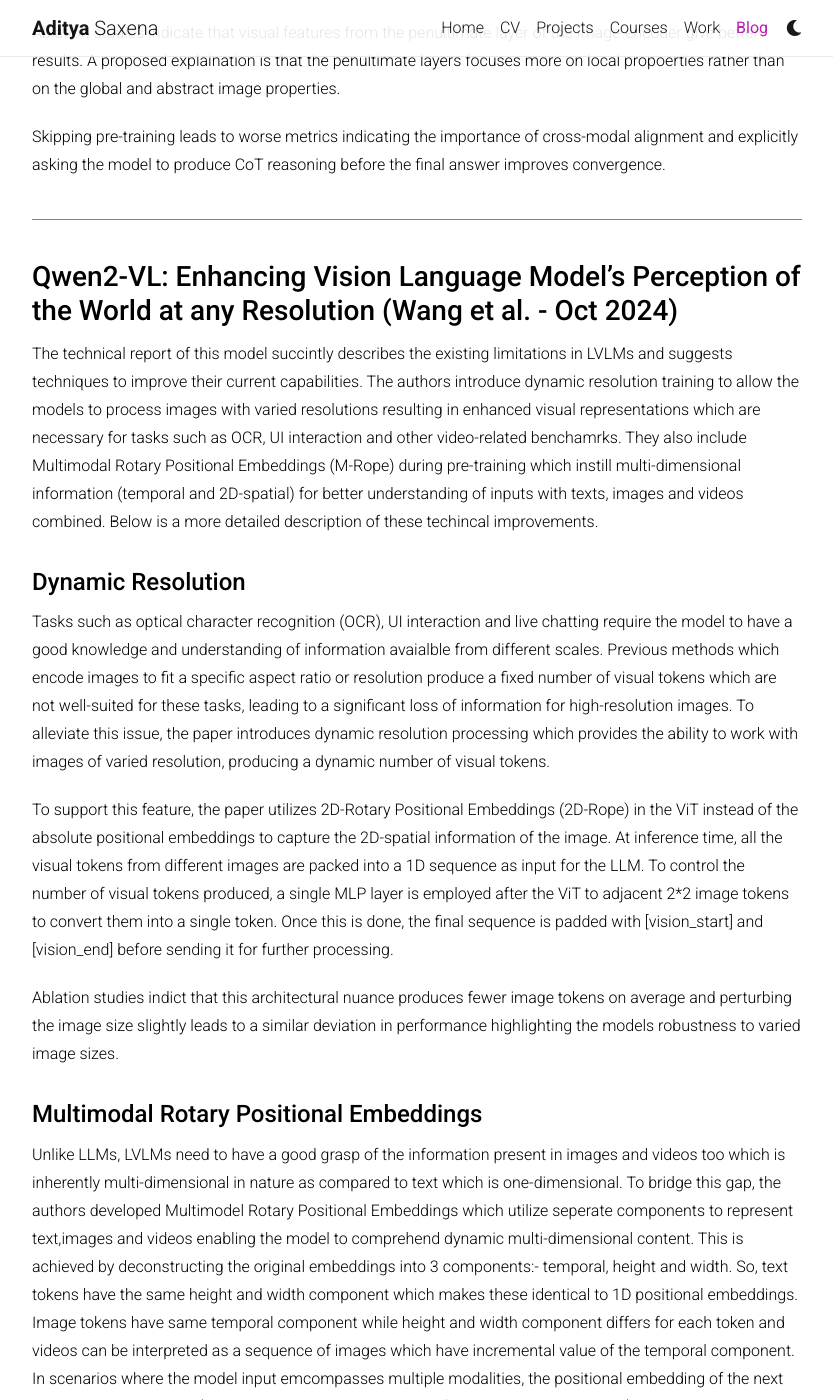
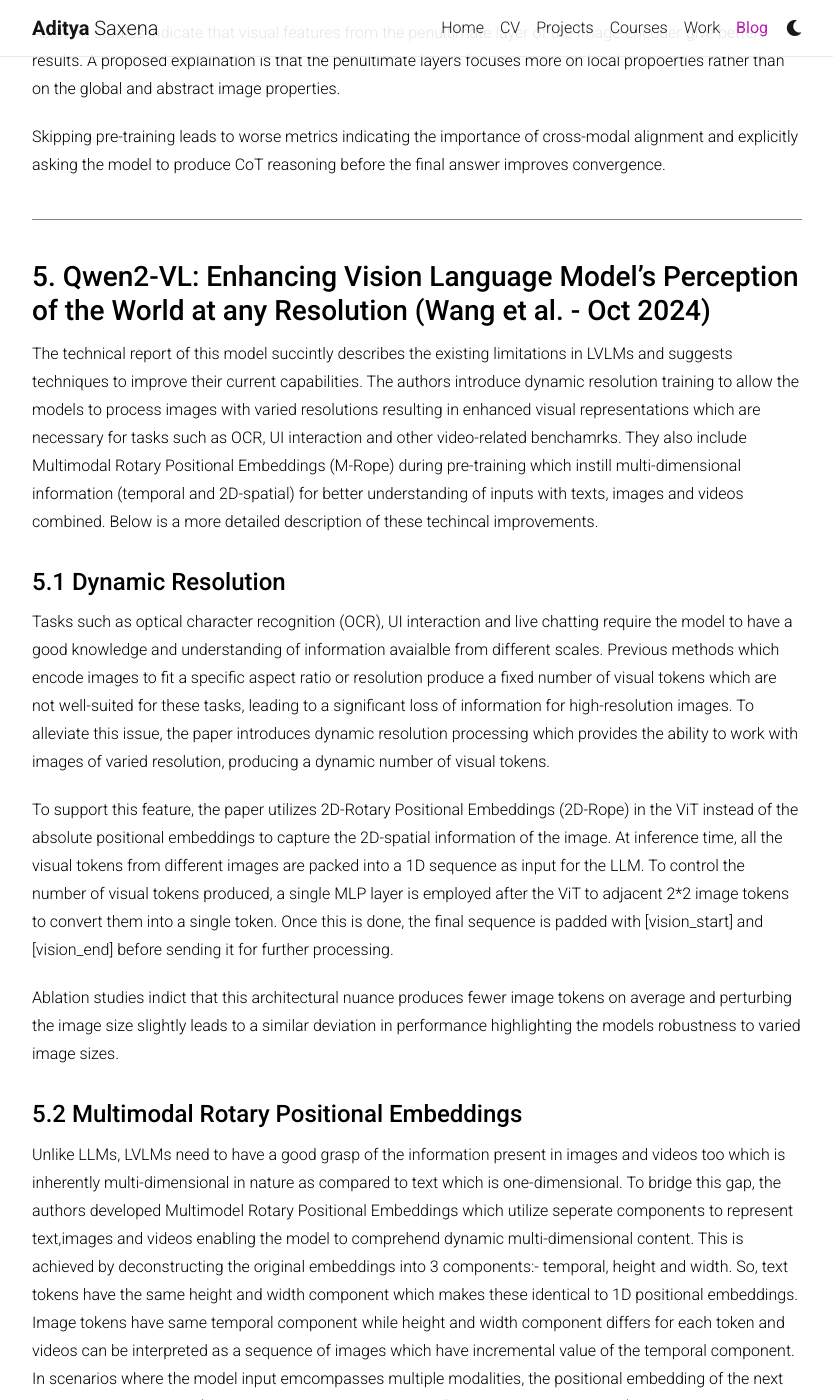
Before and after one commit to adityaaa2511/adityaaa2511.github.io, a Jekyll site: the page built from _posts/2026-08-27-multimodal-llms.md, in a window 1280 px wide and 1400 px high, scrolled down 8670 px. Shown: the whole window, without its empty margins (223-1056 px from the left). Built offline with Jekyll 4.4.1, drawn with Linux system fonts in a browser that asks for light colours; nearby versions of some CDN libraries; comment, search, counter and statistics services are not loaded; a style sheet for code colours, icons or effects is not loaded.

Commit message:
Minor mods

```diff
--- a/_posts/2026-08-27-multimodal-llms.md
+++ b/_posts/2026-08-27-multimodal-llms.md
@@ -191,12 +191,12 @@ Skipping pre-training leads to worse metrics indicating the importance of cross-
 
 <hr style="margin-top: 2.5rem; margin-bottom: 2.5rem; border: none; border-top: 1px solid var(--global-text-color-light);">
 
-### Qwen2-VL: Enhancing Vision Language Model's Perception of the World at any Resolution (Wang et al. - Oct 2024)
+### 5. Qwen2-VL: Enhancing Vision Language Model's Perception of the World at any Resolution (Wang et al. - Oct 2024)
 
 The technical report of this model succintly describes the existing limitations in LVLMs and suggests techniques to improve their current capabilities. The authors introduce dynamic resolution training to allow the models to process images with varied resolutions resulting in enhanced visual representations which are necessary for tasks such as OCR, UI interaction and other video-related benchamrks. They also include Multimodal Rotary Positional Embeddings (M-Rope) during pre-training which instill multi-dimensional information (temporal and 2D-spatial) for better understanding of inputs with texts, images and videos combined.
 Below is a more detailed description of these techincal improvements.
 
-#### Dynamic Resolution
+#### 5.1 Dynamic Resolution
 
 Tasks such as optical character recognition (OCR), UI interaction and live chatting require the model to have a good knowledge and understanding of information avaialble from different scales. Previous methods which encode images to fit a specific aspect ratio or resolution produce a fixed number of visual tokens which are not well-suited for these tasks, leading to a significant loss of information for high-resolution images. To alleviate this issue, the paper introduces dynamic resolution processing which provides the ability to work with images of varied resolution, producing a dynamic number of visual tokens.
 
@@ -204,13 +204,13 @@ To support this feature, the paper utilizes 2D-Rotary Positional Embeddings (2D-
 
 Ablation studies indict that this architectural nuance produces fewer image tokens on average and perturbing the image size slightly leads to a similar deviation in performance highlighting the models robustness to varied image sizes.
 
-#### Multimodal Rotary Positional Embeddings
+#### 5.2 Multimodal Rotary Positional Embeddings
 
 Unlike LLMs, LVLMs need to have a good grasp of the information present in images and videos too which is inherently multi-dimensional in nature as compared to text which is one-dimensional. To bridge this gap, the authors developed Multimodel Rotary Positional Embeddings which utilize seperate components to represent text,images and videos enabling the model to comprehend dynamic multi-dimensional content. This is achieved by deconstructing the original embeddings into 3 components:-  temporal, height and width. So, text tokens have the same height and width component which makes these identical to 1D positional embeddings. Image tokens have same temporal component while height and width component differs for each token and videos can be interpreted as a sequence of images which have incremental value of the temporal component. In scenarios where the model input emcompasses multiple modalities, the positional embedding of the next modality is intialized by (max positional embedding value of the previous modality + 1).
 
 Ablations done for this architectural improvement show better performance for downstreams tasks espacially video-related tasks. Moreover, the model is fairly robust to the length extrapolation capability of M-Rope allowing exceptional accuracy for larger inference length inputs.
 
-#### Training
+#### 5.3 Training
 
 The first stage of pre-training focuses exclusively on training the ViT to learn image-text relationships, OCR and image classification. The second-stage unfreezes all parameters and introduces a higher volume of mixed image-text content, multitask datasets and visual question-answering datasets refining the models capacity to respond to image related queries and have a more nuanced understanding of the image-text interplay. The final instruction-tuning phase employs multimodal conversational data to enhance the models capability to follow a wide range of instructions across different modalities.
 
```
